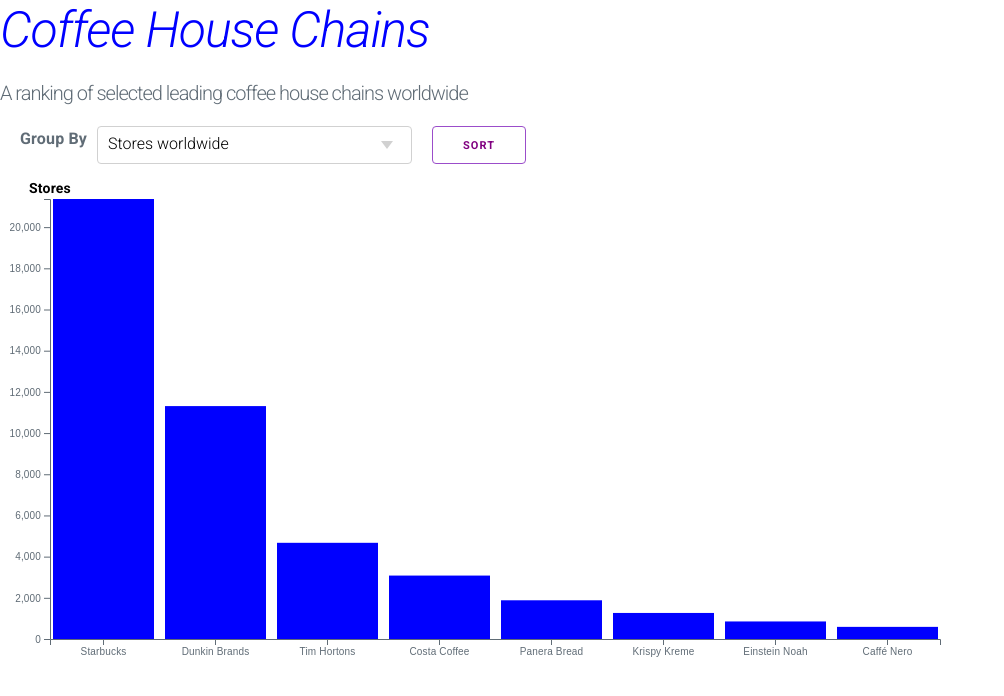
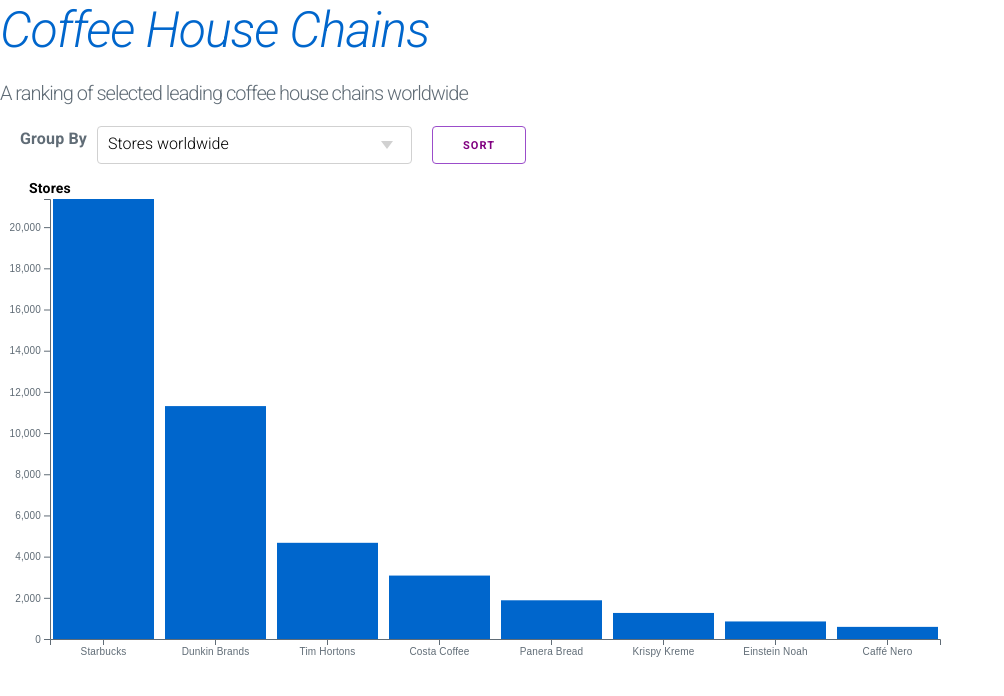
Before and after one commit to SungJoon-Park/visualization-lab5, a plain HTML site: page index.html in a window 1280 px wide. Shown: the whole page, without its empty margins (0-1004 px from the left). Drawn offline with nearby package versions, Linux system fonts and the light colour scheme.

Commit message:
style finalized

```diff
--- a/script.js
+++ b/script.js
@@ -79,7 +79,7 @@
     bars
         .enter()
         .append('rect')
-        .attr('y',height)
+        .attr('y', height)
         .merge(bars)
         .transition()
         .duration(1000)
@@ -87,7 +87,7 @@
         .attr('y', d => yScale(d[type]))
         .attr('width', d => xScale.bandwidth())
         .attr('height', d => (height - yScale(d[type])))
-        .attr('fill', 'blue');
+        .attr('fill', '#0066CC');
     bars
         .exit()
         .remove();
@@ -96,15 +96,17 @@
     xDisplay
         .attr("transform", `translate(0, ${height})`)
         .transition()
-        .duration(1000)
+        .duration(500)
         .call(xAxis);
 
     yDisplay
         .transition()
-        .duration(1000)
+        .duration(500)
         .call(yAxis);
 
     yLabel
+        .transition()
+        .duration(500)
         .text(() => {
                 if (type == 'stores') {
                     return 'Stores';
--- a/style.css
+++ b/style.css
@@ -1,28 +1,32 @@
-h1{
-    color: blue;
-    font-style:italic;
+h1 {
+    color: #0066CC;
+    font-style: italic;
     font-size: 50px;
 }
 
-h3{
-    font-size:20px;
+h3 {
+    font-size: 20px;
 }
 
-.filter{
-    display:flex;
-    margin-left:20px;
-    text-align:center;
+.filter {
+    display: flex;
+    margin-left: 20px;
+    text-align: center;
 }
 
 #group-by {
     width: 25%;
-    display:flex;
-    margin-left:10px;
+    display: flex;
+    margin-left: 10px;
 }
 
-#button{
+.form label {
+    padding-top: 5px;
+}
+
+#button {
     background-color: white;
-    color:purple;
+    color: purple;
     outline-color: purple;
-    margin-left:20px;
+    margin-left: 20px;
 }
```
